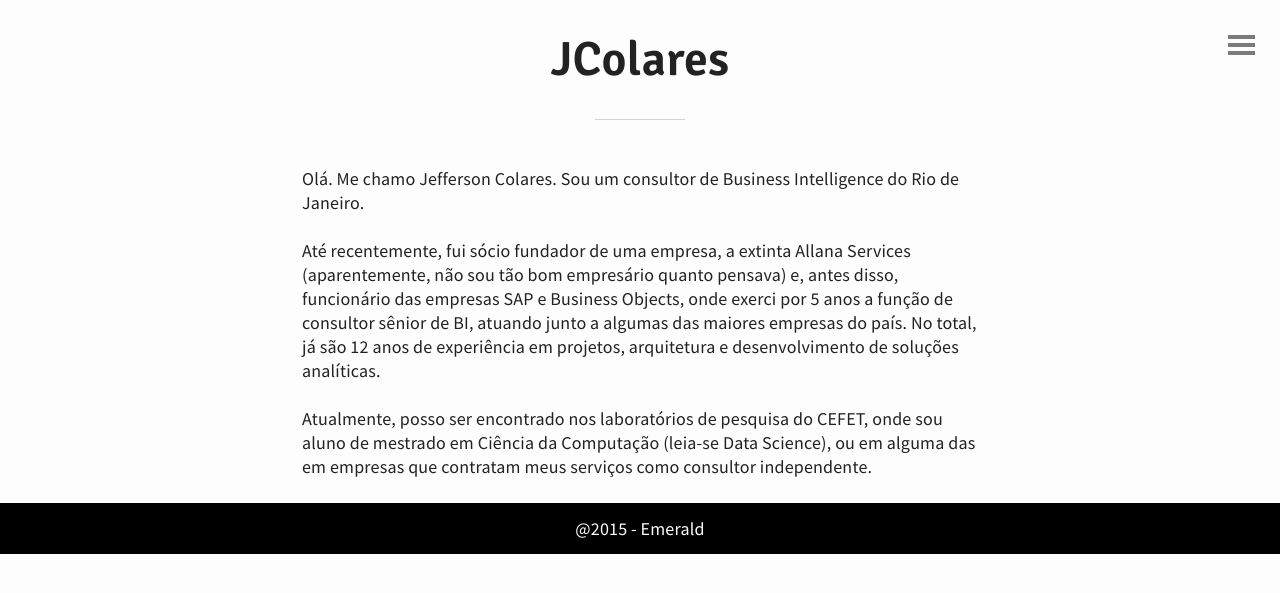
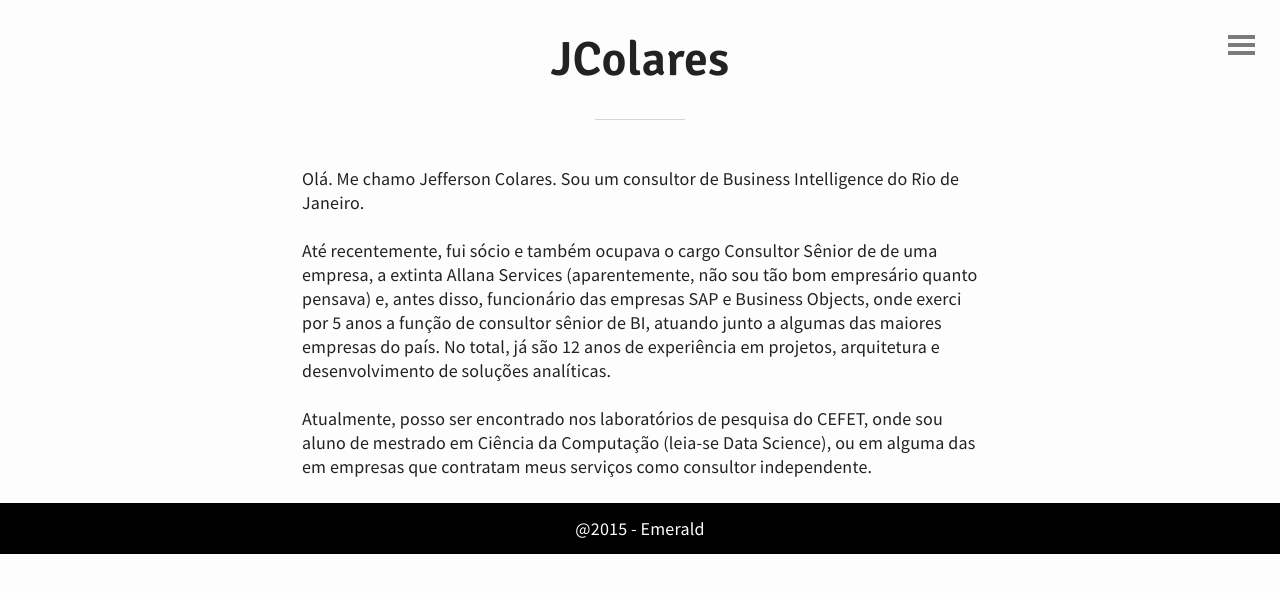
Before and after one commit to jcolares/jcolares.github.io, a Jekyll site: the page built from about.md, in a window 1280 px wide. Shown: the top 593 px of the page. Built offline with Jekyll 4.4.1, drawn with Linux system fonts in a browser that asks for light colours.

Commit message:
upda te 3

```diff
--- a/about.md
+++ b/about.md
@@ -6,6 +6,6 @@ title: About
 Olá.
 Me chamo Jefferson Colares. Sou um consultor de Business Intelligence do Rio de Janeiro.
 
-Até recentemente, fui sócio fundador de uma empresa, a extinta Allana Services (aparentemente, não sou tão bom empresário quanto pensava) e, antes disso, funcionário das empresas SAP e Business Objects, onde exerci por 5 anos a função de consultor sênior de BI, atuando junto a algumas das maiores empresas do país. No total, já são 12 anos de experiência em projetos, arquitetura e desenvolvimento de soluções analíticas.
+Até recentemente, fui sócio e também  ocupava o cargo Consultor Sênior de de uma empresa, a extinta Allana Services (aparentemente, não sou tão bom empresário quanto pensava) e, antes disso, funcionário das empresas SAP e Business Objects, onde exerci por 5 anos a função de consultor sênior de BI, atuando junto a algumas das maiores empresas do país. No total, já são 12 anos de experiência em projetos, arquitetura e desenvolvimento de soluções analíticas.
 
 Atualmente, posso ser encontrado nos laboratórios de pesquisa do CEFET, onde sou aluno de mestrado em Ciência da Computação (leia-se Data Science), ou em alguma das em empresas que contratam meus serviços como consultor independente.
```
